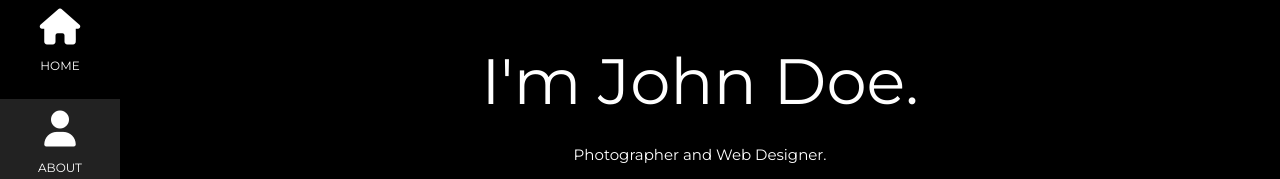
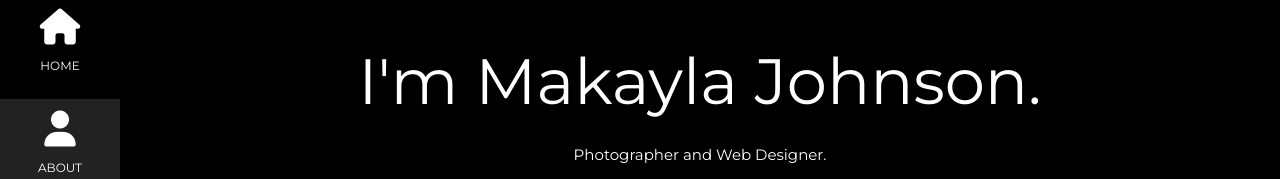
Before and after one commit to MJKayla/24-Designer-Website, a plain HTML site: page index.html in a window 1280 px wide. Shown: the part 21-200 px from the top of the page. Drawn offline with nearby package versions, Linux system fonts and the light colour scheme.

Commit message:
update name

```diff
--- a/index.html
+++ b/index.html
@@ -1,7 +1,7 @@
 <!DOCTYPE html>
 <html>
 <head>
-<title>W3.CSS Template</title>
+<title>Makayla Johnson Portfolio</title>
 <meta charset="UTF-8">
 <meta name="viewport" content="width=device-width, initial-scale=1">
 <link rel="stylesheet" href="https://www.w3schools.com/w3css/4/w3.css">
@@ -62,7 +62,7 @@
 <div class="w3-padding-large" id="main">
   <!-- Header/Home -->
   <header class="w3-container w3-padding-32 w3-center w3-black" id="home">
-    <h1 class="w3-jumbo"><span class="w3-hide-small">I'm</span> John Doe.</h1>
+    <h1 class="w3-jumbo"><span class="w3-hide-small">I'm</span> Makayla Johnson.</h1>
     <p>Photographer and Web Designer.</p>
     <img src="/w3images/man_smoke.jpg" alt="boy" class="w3-image" width="992" height="1108">
   </header>
```
